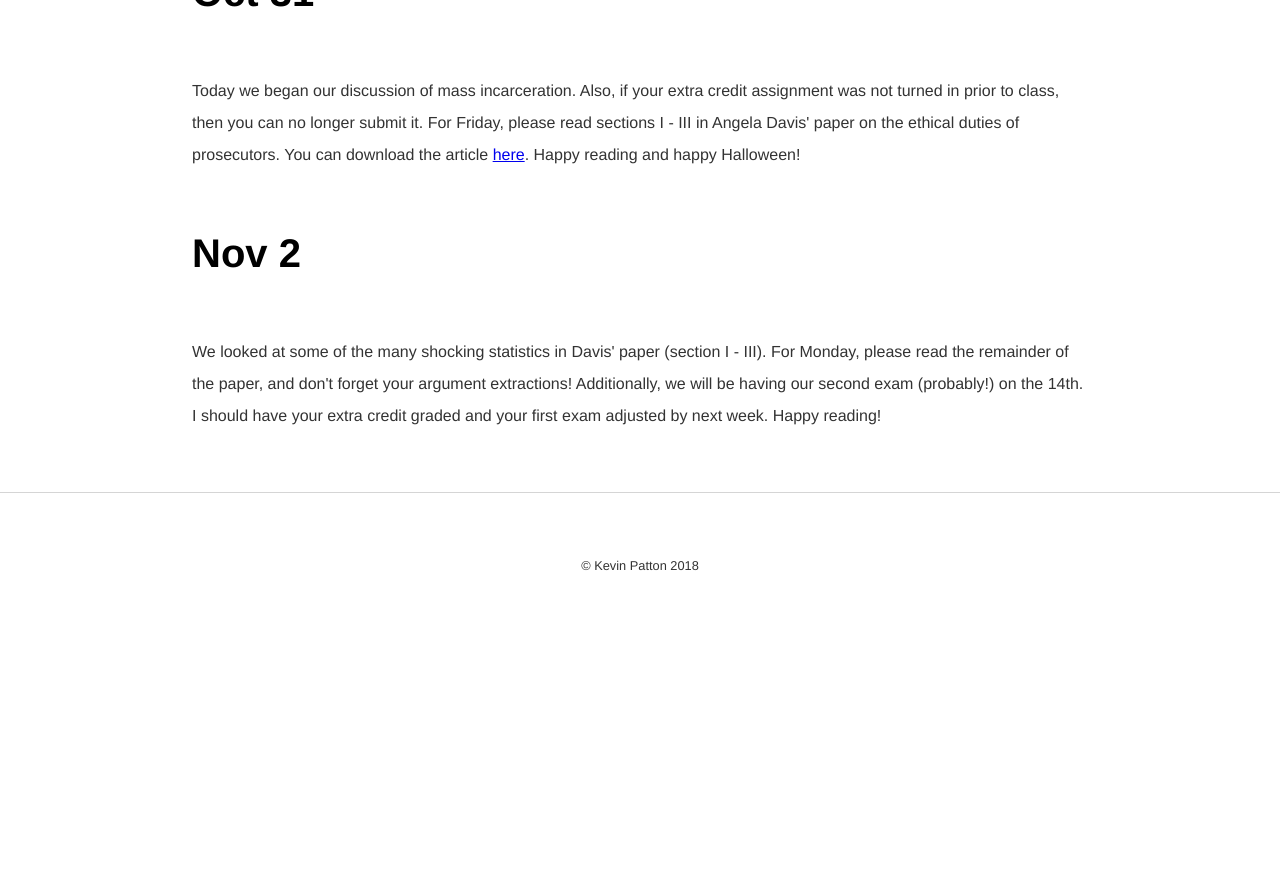
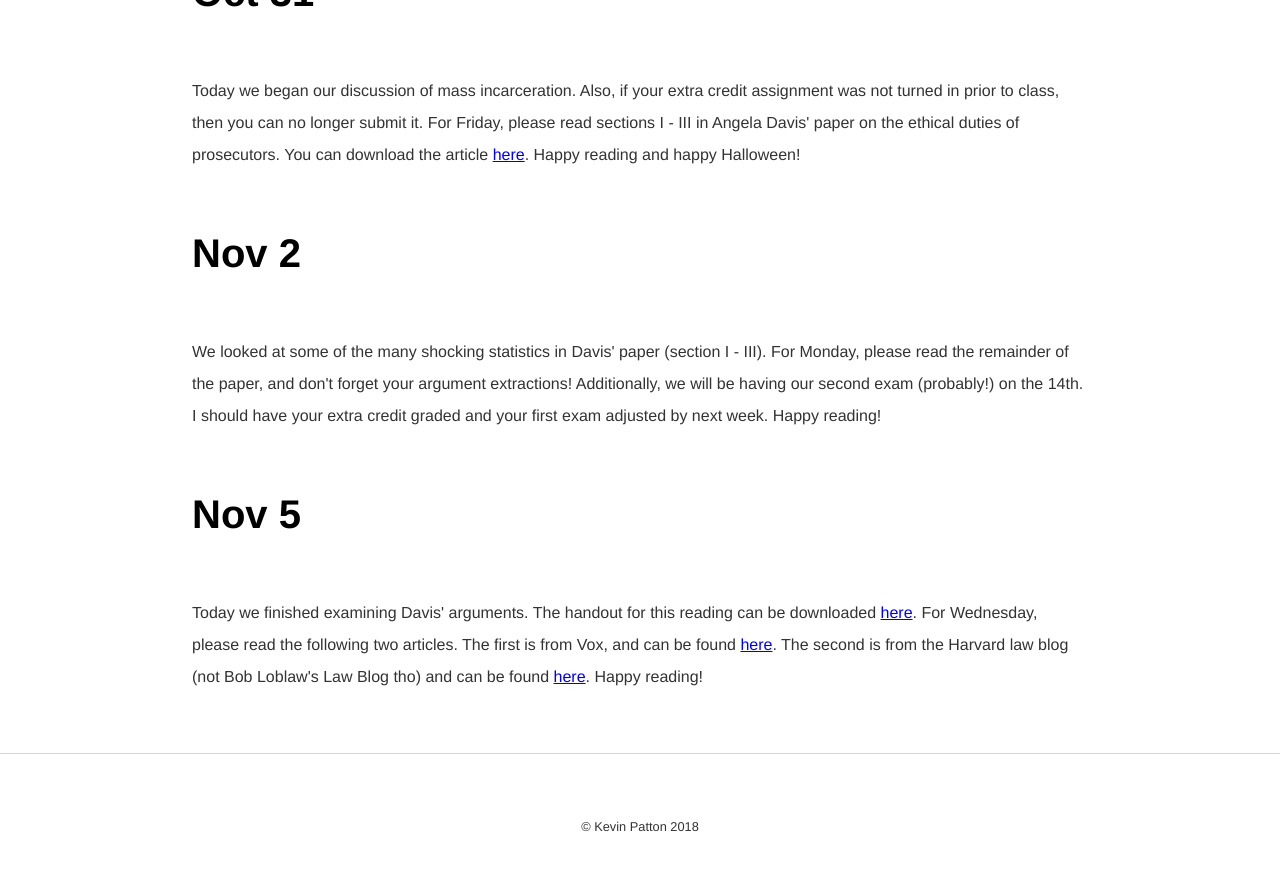
Before and after one commit to kevinjpatton/kevinjpatton.github.io, a Jekyll site: the page built from teaching/phil1020/index.html, in a window 1280 px wide and 900 px high, scrolled down 6592 px. Shown: the top 871 px of the window. Built offline with Jekyll 4.4.1, drawn with Linux system fonts in a browser that asks for light colours; Markdown is read by kramdown in place of the engine named in the settings; before the commit the page ends 7231 px from its top, so only the background shows below that.

Commit message:
Update index.html

```diff
--- a/teaching/phil1020/index.html
+++ b/teaching/phil1020/index.html
@@ -57,3 +57,5 @@ target="_blank">here</a>.  Happy reading / listening!</p>
 <p>Today we began our discussion of mass incarceration.  Also, if your extra credit assignment was not turned in prior to class, then you can no longer submit it.  For Friday, please read sections I - III in Angela Davis' paper on the ethical duties of prosecutors.  You can download the article <a href=/teaching/phil1020/ProsecutorsDuty.pdf	target="_blank">here</a>.  Happy reading and happy Halloween!</p>
 <h1>Nov 2</h1>
 <p>We looked at some of the many shocking statistics in Davis' paper (section I - III).  For Monday, please read the remainder of the paper, and don't forget your argument extractions!  Additionally, we will be having our second exam (probably!) on the 14th.  I should have your extra credit graded and your first exam adjusted by next week.  Happy reading!</p>
+<h1>Nov 5</h1>
+<p>Today we finished examining Davis' arguments.  The handout for this reading can be downloaded <a href=/teaching/phil1020/Handout-AngelaDavis.pdf	target="_blank">here</a>.  For Wednesday, please read the following two articles.  The first is from Vox, and can be found <a href=/https://www.vox.com/2018/8/17/17664048/national-prison-strike-2018	target="_blank">here</a>.  The second is from the Harvard law blog (not Bob Loblaw's Law Blog tho) and can be found <a href=http://blog.petrieflom.law.harvard.edu/2017/12/11/reflecting-on-behind-bars-ethics-and-human-rights-in-u-s-prisons/	target="_blank">here</a>.  Happy reading!</p>
```
